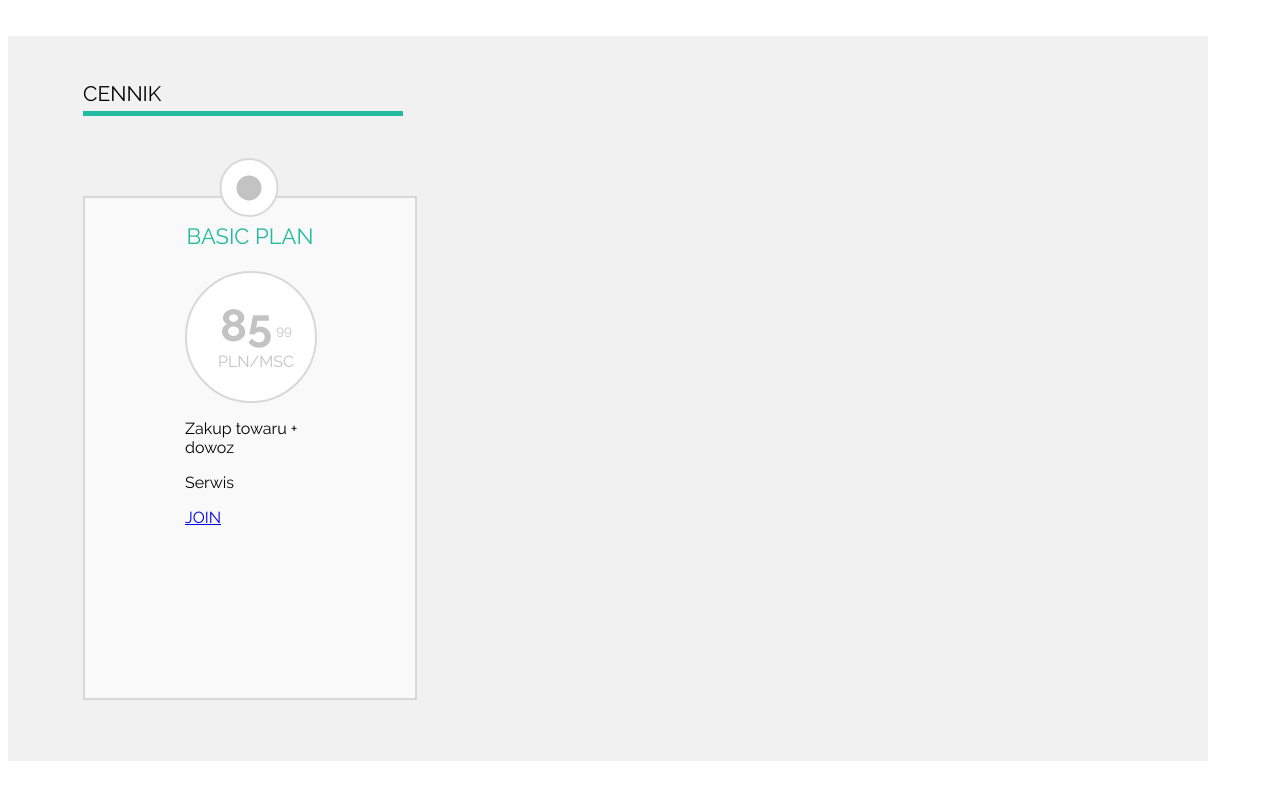
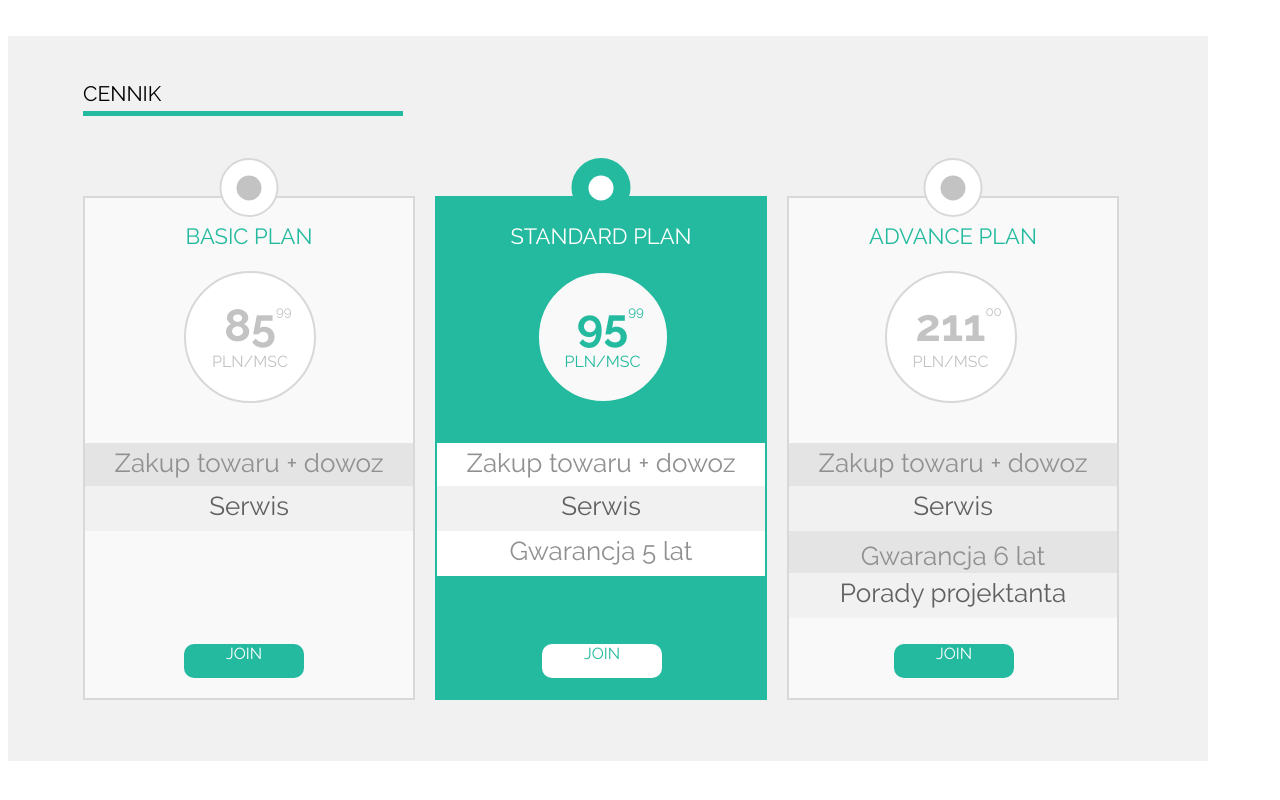
Before and after one commit to edabrowska/sit_on_chair_edyta, a plain HTML site: page index.html in a window 1280 px wide. Shown: the part 862-1662 px from the top of the page. Before the commit the page ends 1631 px from the top, so only its background shows below. Drawn offline with Linux system fonts and the light colour scheme.

Commit message:
4/7 of task

```diff
--- a/css/style.css
+++ b/css/style.css
@@ -185,16 +185,32 @@ filter: progid:DXImageTransform.Microsoft.gradient( startColorstr='#ffffff', end
   padding-top: 45px;
 }
 
-.price_basic{
+.price_basic, .price_standard, .price_advance{
   height: 500px;
-  width: 330px;
-  background-color: #f9f9f9;
+  width: 328px;
+  position: relative;
+  float: left;
   margin-top: 80px;
-  border: 2px solid #d8d8d8;
-  position: relative;
 }
 
-.circle_color{
+.price_basic, .price_advance{
+  background-color: #f9f9f9;
+  border: 2px solid #d8d8d8;
+}
+
+.price_standard{
+  margin-left: 20px;
+  margin-right: 20px;
+  background-color: #24ba9f;
+  border: 2px solid #24ba9f;
+}
+
+.standard_width, .advance_width{
+  width: 185px;
+  margin: 0 auto;
+}
+
+.basic_circle_color, .standard_circle_color, .advance_circle_color{
   width: 25px;
   height: 25px;
   border-radius: 100%;
@@ -202,48 +218,194 @@ filter: progid:DXImageTransform.Microsoft.gradient( startColorstr='#ffffff', end
   top: -35px;
   left: 139px;
   position: absolute;
-  background-color: #c3c3c3;
   z-index: 3;
 }
 
-.circle_above{
+.basic_circle_color, .advance_circle_color{
+  background-color: #c3c3c3;
+}
+
+.standard_circle_color{
+  background-color: white;
+}
+
+.basic_circle_above, .standard_circle_above, .advance_circle_above{
   width: 55px;
   height: 55px;
-  border: 2px solid #d8d8d8;
   border-radius: 100%;
   transform: translateX(50%);
   top: -40px;
   left: 105px;
   position: absolute;
+}
+
+.basic_circle_above, .advance_circle_above{
+  border: 2px solid #d8d8d8;
   background-color: white;
 }
 
-.basic_par{
-  color: #24ba9f;
+.standard_circle_above{
+  border: 2px solid #24ba9f;
+  background-color: #24ba9f;
+}
+
+.basic_par, .standard_par, .advance_par{
   text-align: center;
   font-size: 22px;
   margin-top: 25px;
 }
 
-.circle_big{
+.standard_par{
+  color: white;
+}
+
+.basic_par, .advance_par{
+  color: #24ba9f;
+}
+
+.basic_circle_big, .standard_circle_big, .advance_circle_big{
   width: 128px;
   height: 128px;
+  border-radius: 100%;
+  position: relative;
+}
+
+.basic_circle_big, .advance_circle_big{
   border: 2px solid #d8d8d8;
-  border-radius: 100%;
   background-color: white;
 }
 
-.circle_big_par{
+.standard_circle_big{
+  border: 2px solid #24ba9f;
+  background-color: #f9f9f9;
+  margin-left: 28px;
+}
+
+.advance_circle_big{
+  margin-left: 24px;
+}
+
+.basic_circle_big_par, .standard_circle_big_par, .advance_circle_big_par{
   text-align: center;
+  margin-top: 26px;
+}
+
+.basic_circle_big_par, .advance_circle_big_par{
   color: #c3c3c3;
-  margin-top: 26px;
-  margin-left: 10px;
+}
+
+.standard_circle_big_par{
+  color: #24ba9f;
 }
 
 .bold{
   font-family: 'ralewaybold';
   font-size: 45px;
 }
+
+sup{
+  margin-top: 5px;
+  position: absolute;
+}
+
+.basic_tile1, .advance_tile1{
+  background-color: #e4e4e4;
+  margin-top: 40px;
+}
+
+.standard_tile1{
+  background-color: white;
+  margin-top: 40px;
+}
+
+.basic_tile1, .basic_tile2, .standard_tile1, .standard_tile2, .standard_tile3, .advance_tile1, .advance_tile2, .advance_tile3, .advance_tile4{
+  height: 45px;
+  width: 328px;
+  text-align: center;
+}
+
+.basic_tile1_par, .standard_tile1_par, .advance_tile1_par, .advance_tile3_par{
+  font-size: 26px;
+  color: #909090;
+  padding-top: 5px;
+}
+
+.basic_tile2, .standard_tile2, .advance_tile2{
+  background-color: #f1f1f1;
+  position: absolute;
+  top: 288px;
+}
+
+.basic_tile2_par, .standard_tile2_par, .advance_tile2_par, .advance_tile4_par{
+  font-size: 26px;
+  color: #606060;
+  margin: 5px auto;
+}
+
+.standard_tile3{
+  background-color: white;
+  position: absolute;
+  top: 333px;
+}
+
+.standard_tile3_par, .advance_tile3_par{
+  font-size: 26px;
+  color: #909090;
+  margin: 5px;
+}
+
+.advance_tile3{
+  background-color: #e4e4e4;
+  position: absolute;
+  top: 333px;
+}
+
+.advance_tile4{
+  background-color: #f1f1f1;
+  position: absolute;
+  top: 375px;
+}
+
+.basic_link, .standard_link, .advance_link{
+  display: inline-block;
+  width: 120px;
+  height: 34px;
+  border-radius: 10px;
+  position: absolute;
+  bottom: 20px;
+  text-align: center;
+  text-decoration: none;
+}
+
+.basic_link, .advance_link{
+  background-color: #24ba9f;
+  color: white;
+}
+
+.standard_link{
+  background-color: white;
+  color:#24ba9f;
+}
+
+.standard_link, .advance_link{
+  left: 105px;
+}
+
+.contact{
+  height: 555px;
+  width: 1200px;
+  background-color: white;
+  font-family: 'ralewayregular';
+}
+
+
+
+
+
+
+
+
+
 
 
 @font-face {
--- a/index.html
+++ b/index.html
@@ -61,22 +61,73 @@
     </div>
     <section class="price_basic">
       <div class="basic_width">
-        <div class="circle_color"></div>
-        <div class="circle_above"></div>
+        <div class="basic_circle_color"></div>
+        <div class="basic_circle_above"></div>
         <p class="basic_par">BASIC PLAN</p>
-        <div class="circle_big">
-          <p class="circle_big_par"><span class="bold">85</span> <sup>99</sup><br> PLN/MSC</p>
+        <div class="basic_circle_big">
+          <p class="basic_circle_big_par"><span class="bold">85</span> <sup>99</sup><br>PLN/MSC</p>
         </div>
+       </div>
         <div class="basic_tile1">
           <p class="basic_tile1_par">Zakup towaru + dowoz</p>
         </div>
         <div class="basic_tile2">
           <p class="basic_tile2_par">Serwis</p>
         </div>
+      <div class="basic_width">
         <a href="#" class="basic_link">JOIN</a>
+      </div>
+    </section>
+    <section class="price_standard">
+      <div class="standard_width">
+        <div class="standard_circle_color"></div>
+        <div class="standard_circle_above"></div>
+        <p class="standard_par">STANDARD PLAN</p>
+        <div class="standard_circle_big">
+          <p class="standard_circle_big_par"><span class="bold">95</span> <sup>99</sup><br>PLN/MSC</p>
+        </div>
+       </div>
+        <div class="standard_tile1">
+          <p class="standard_tile1_par">Zakup towaru + dowoz</p>
+        </div>
+        <div class="standard_tile2">
+          <p class="standard_tile2_par">Serwis</p>
+        </div>
+        <div class="standard_tile3">
+          <p class="standard_tile3_par">Gwarancja 5 lat</p>
+        </div>
+      <div class="standard_width">
+        <a href="#" class="standard_link">JOIN</a>
+      </div>
+    </section>
+    <section class="price_advance">
+      <div class="standard_width">
+        <div class="advance_circle_color"></div>
+        <div class="advance_circle_above"></div>
+        <p class="advance_par">ADVANCE PLAN</p>
+        <div class="advance_circle_big">
+          <p class="advance_circle_big_par"><span class="bold">211</span> <sup>00</sup><br>PLN/MSC</p>
+        </div>
+       </div>
+        <div class="advance_tile1">
+          <p class="advance_tile1_par">Zakup towaru + dowoz</p>
+        </div>
+        <div class="advance_tile2">
+          <p class="advance_tile2_par">Serwis</p>
+        </div>
+        <div class="advance_tile3">
+          <p class="advance_tile3_par">Gwarancja 6 lat</p>
+        </div>
+        <div class="advance_tile4">
+          <p class="advance_tile4_par">Porady projektanta</p>
+        </div>
+      <div class="advance_width">
+        <a href="#" class="advance_link">JOIN</a>
       </div>
     </section>
   </section>
 </article>
+<article class="contact">
+</article>
 </body>
 </html>
```
